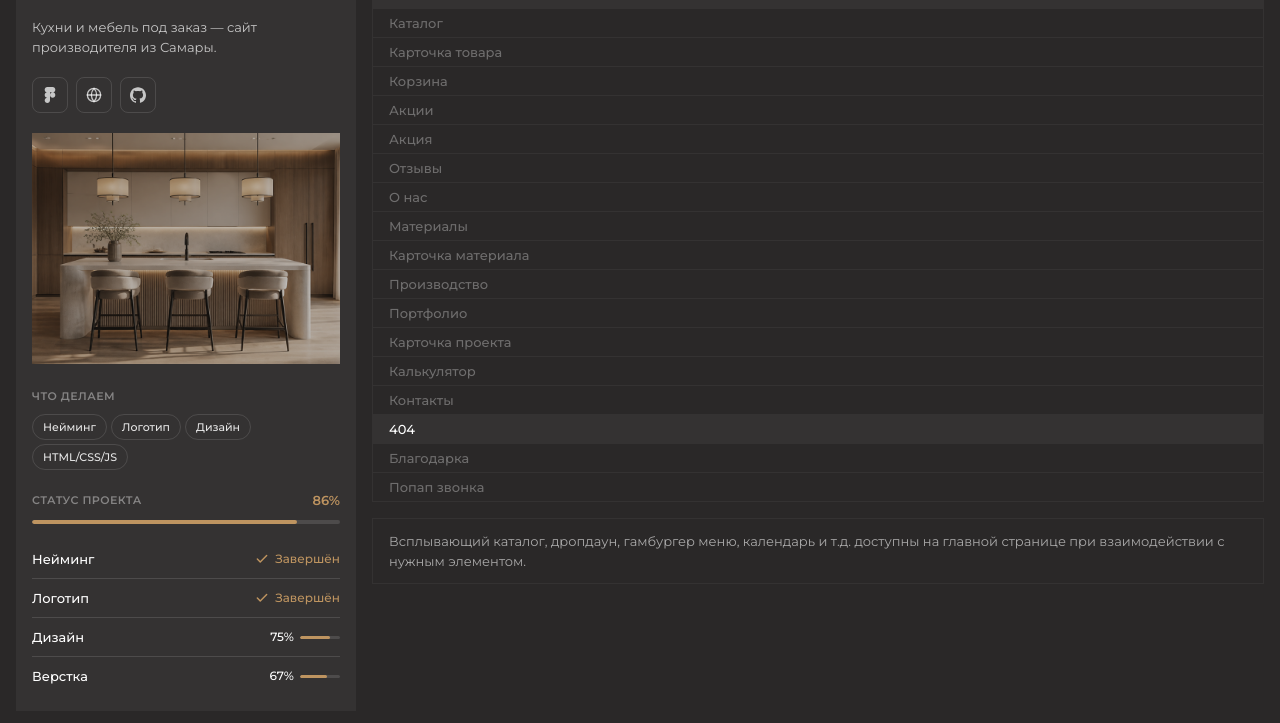
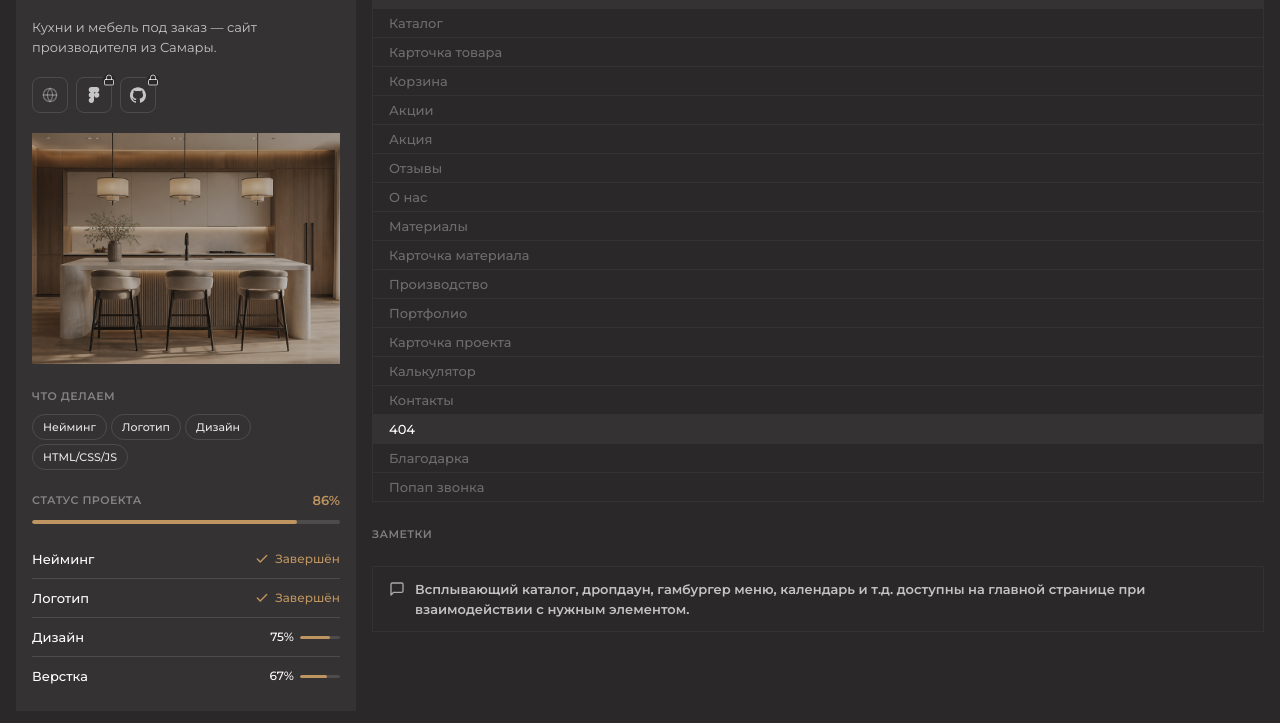
Before and after one commit to artsman01/domarti, a website: page index.html in a window 1280 px wide. Shown: the part 63-786 px from the top of the page. Drawn offline with Linux system fonts and the light colour scheme.

Commit message:
Reorder social icons (Live first), disable Live with 'Скоро' tooltip, add lock badges + 'По запросу' tooltips to Figma/GitHub, add labeled notes block with icon and bolder text

```diff
--- a/index.html
+++ b/index.html
@@ -65,6 +65,7 @@
     }
 
     .sidebar__link {
+      position: relative;
       display: flex;
       align-items: center;
       justify-content: center;
@@ -79,6 +80,65 @@
     .sidebar__link:hover {
       color: #be9460;
       border-color: #be9460;
+    }
+
+    .sidebar__link--disabled {
+      cursor: not-allowed;
+      color: rgba(255, 255, 255, 0.32);
+    }
+
+    .sidebar__link--disabled:hover {
+      color: rgba(255, 255, 255, 0.32);
+      border-color: rgba(255, 255, 255, 0.12);
+    }
+
+    .sidebar__link-lock {
+      position: absolute;
+      top: -5px;
+      right: -5px;
+      display: flex;
+      align-items: center;
+      justify-content: center;
+      width: 14px;
+      height: 14px;
+      background: #2a2828;
+      border: 1px solid #343232;
+      border-radius: 50%;
+      color: rgba(255, 255, 255, 0.72);
+    }
+
+    .sidebar__link-lock svg {
+      width: 8px;
+      height: 8px;
+    }
+
+    [data-tooltip] {
+      position: relative;
+    }
+
+    [data-tooltip]::after {
+      content: attr(data-tooltip);
+      position: absolute;
+      bottom: calc(100% + 8px);
+      left: 50%;
+      padding: 4px 8px;
+      background: #1f1e1e;
+      border-radius: 4px;
+      color: #fff;
+      font-weight: 500;
+      font-size: 0.6875rem;
+      line-height: 1rem;
+      white-space: nowrap;
+      opacity: 0;
+      pointer-events: none;
+      transform: translate(-50%, 4px);
+      transition: opacity 0.15s ease, transform 0.15s ease;
+      z-index: 10;
+    }
+
+    [data-tooltip]:hover::after {
+      opacity: 1;
+      transform: translate(-50%, 0);
     }
 
     .sidebar__link svg {
@@ -226,6 +286,10 @@
       text-transform: uppercase;
     }
 
+    .pages__list + .pages__label {
+      margin-top: 24px;
+    }
+
     .pages__list {
       margin: 0;
       padding: 0;
@@ -266,12 +330,27 @@
     }
 
     .note {
-      margin-top: 16px;
+      display: flex;
+      align-items: flex-start;
+      gap: 10px;
+      margin-top: 24px;
       padding: 12px 16px;
       background: #2a2828;
       border: 1px solid #343232;
+    }
+
+    .note__icon {
+      flex: 0 0 auto;
+      width: 16px;
+      height: 16px;
+      margin-top: 2px;
       color: rgba(255, 255, 255, 0.6);
-      font-weight: 400;
+    }
+
+    .note__text {
+      margin: 0;
+      color: rgba(255, 255, 255, 0.72);
+      font-weight: 600;
       font-size: 0.8125rem;
       line-height: 1.25rem;
     }
@@ -295,14 +374,20 @@
       <p class="sidebar__desc">Кухни и мебель под заказ — сайт производителя из Самары.</p>
 
       <div class="sidebar__links">
-        <a class="sidebar__link" href="#" aria-label="Figma">
+        <span class="sidebar__link sidebar__link--disabled" data-tooltip="Скоро" aria-label="Live" aria-disabled="true">
+          <svg viewBox="0 0 24 24" fill="none" stroke="currentColor" stroke-width="2" stroke-linecap="round" stroke-linejoin="round"><circle cx="12" cy="12" r="10"/><line x1="2" y1="12" x2="22" y2="12"/><path d="M12 2a15.3 15.3 0 0 1 4 10 15.3 15.3 0 0 1-4 10 15.3 15.3 0 0 1-4-10 15.3 15.3 0 0 1 4-10z"/></svg>
+        </span>
+        <a class="sidebar__link" href="#" data-tooltip="По запросу" aria-label="Figma">
           <svg viewBox="0 0 24 24" fill="currentColor"><path d="M8 24c2.208 0 4-1.792 4-4v-4H8c-2.208 0-4 1.792-4 4s1.792 4 4 4zM4 12c0-2.208 1.792-4 4-4h4v8H8c-2.208 0-4-1.792-4-4zM4 4c0-2.208 1.792-4 4-4h4v8H8C5.792 8 4 6.208 4 4zM12 0h4c2.208 0 4 1.792 4 4s-1.792 4-4 4h-4V0zM20 12c0 2.208-1.792 4-4 4s-4-1.792-4-4 1.792-4 4-4 4 1.792 4 4z"/></svg>
+          <span class="sidebar__link-lock">
+            <svg viewBox="0 0 24 24" fill="none" stroke="currentColor" stroke-width="2" stroke-linecap="round" stroke-linejoin="round"><rect x="3" y="11" width="18" height="11" rx="2"/><path d="M7 11V7a5 5 0 0 1 10 0v4"/></svg>
+          </span>
         </a>
-        <a class="sidebar__link" href="#" aria-label="Live">
-          <svg viewBox="0 0 24 24" fill="none" stroke="currentColor" stroke-width="2" stroke-linecap="round" stroke-linejoin="round"><circle cx="12" cy="12" r="10"/><line x1="2" y1="12" x2="22" y2="12"/><path d="M12 2a15.3 15.3 0 0 1 4 10 15.3 15.3 0 0 1-4 10 15.3 15.3 0 0 1-4-10 15.3 15.3 0 0 1 4-10z"/></svg>
-        </a>
-        <a class="sidebar__link" href="#" aria-label="GitHub">
+        <a class="sidebar__link" href="#" data-tooltip="По запросу" aria-label="GitHub">
           <svg viewBox="0 0 24 24" fill="currentColor"><path d="M12 .297c-6.63 0-12 5.373-12 12 0 5.303 3.438 9.8 8.205 11.385.6.113.82-.258.82-.577 0-.285-.01-1.04-.015-2.04-3.338.724-4.042-1.61-4.042-1.61-.546-1.387-1.333-1.756-1.333-1.756-1.089-.744.084-.729.084-.729 1.205.084 1.838 1.236 1.838 1.236 1.07 1.835 2.809 1.305 3.495.998.108-.776.417-1.305.76-1.605-2.665-.3-5.466-1.332-5.466-5.93 0-1.31.465-2.38 1.235-3.22-.135-.303-.54-1.523.105-3.176 0 0 1.005-.322 3.3 1.23.96-.267 1.98-.399 3-.405 1.02.006 2.04.138 3 .405 2.28-1.552 3.285-1.23 3.285-1.23.645 1.653.24 2.873.12 3.176.765.84 1.23 1.91 1.23 3.22 0 4.61-2.805 5.625-5.475 5.92.42.36.81 1.096.81 2.22 0 1.606-.015 2.896-.015 3.286 0 .315.21.69.825.57C20.565 22.092 24 17.592 24 12.297c0-6.627-5.373-12-12-12"/></svg>
+          <span class="sidebar__link-lock">
+            <svg viewBox="0 0 24 24" fill="none" stroke="currentColor" stroke-width="2" stroke-linecap="round" stroke-linejoin="round"><rect x="3" y="11" width="18" height="11" rx="2"/><path d="M7 11V7a5 5 0 0 1 10 0v4"/></svg>
+          </span>
         </a>
       </div>
 
@@ -382,7 +467,11 @@
         <li><span>Попап звонка</span></li>
       </ul>
 
-      <p class="note">Всплывающий каталог, дропдаун, гамбургер меню, календарь и т.д. доступны на главной странице при взаимодействии с нужным элементом.</p>
+      <p class="pages__label">Заметки</p>
+      <div class="note">
+        <svg class="note__icon" viewBox="0 0 24 24" fill="none" stroke="currentColor" stroke-width="2" stroke-linecap="round" stroke-linejoin="round"><path d="M21 15a2 2 0 0 1-2 2H7l-4 4V5a2 2 0 0 1 2-2h14a2 2 0 0 1 2 2z"/></svg>
+        <p class="note__text">Всплывающий каталог, дропдаун, гамбургер меню, календарь и т.д. доступны на главной странице при взаимодействии с нужным элементом.</p>
+      </div>
     </main>
 
   </div>
```
